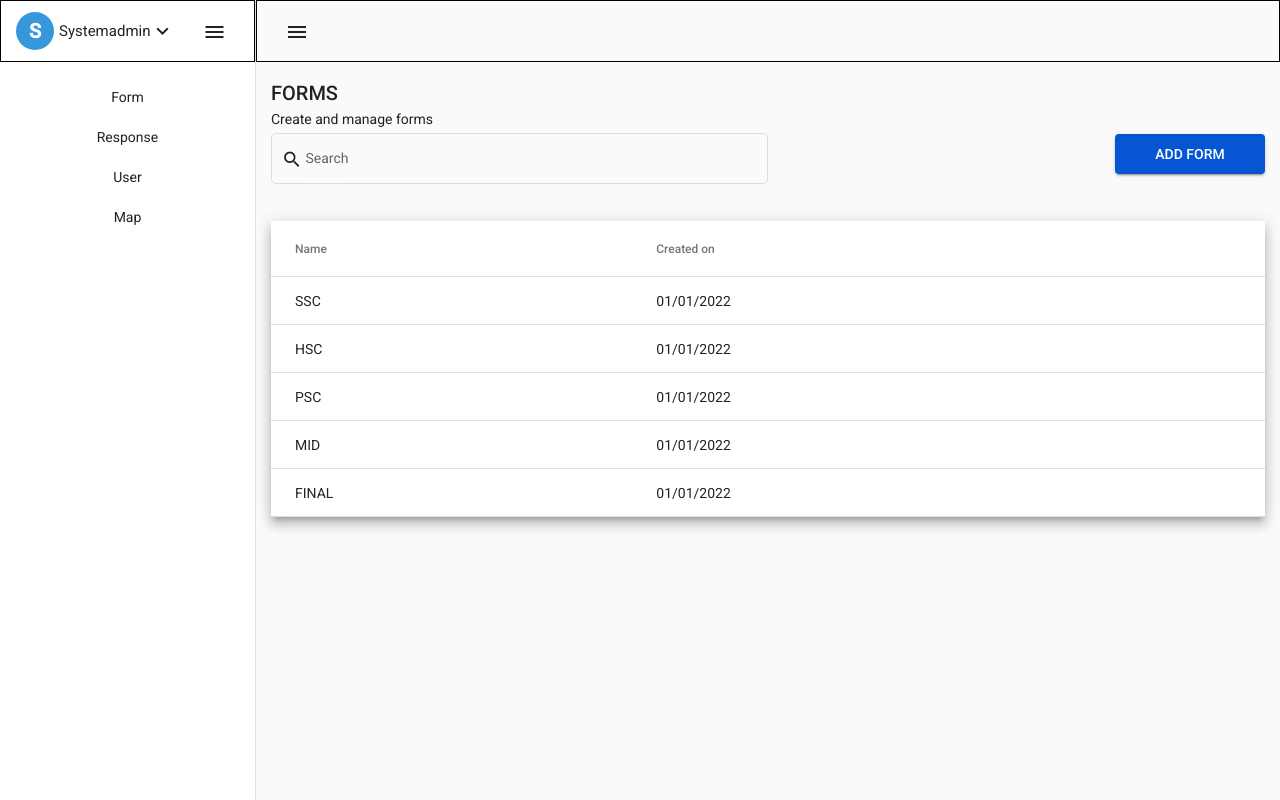
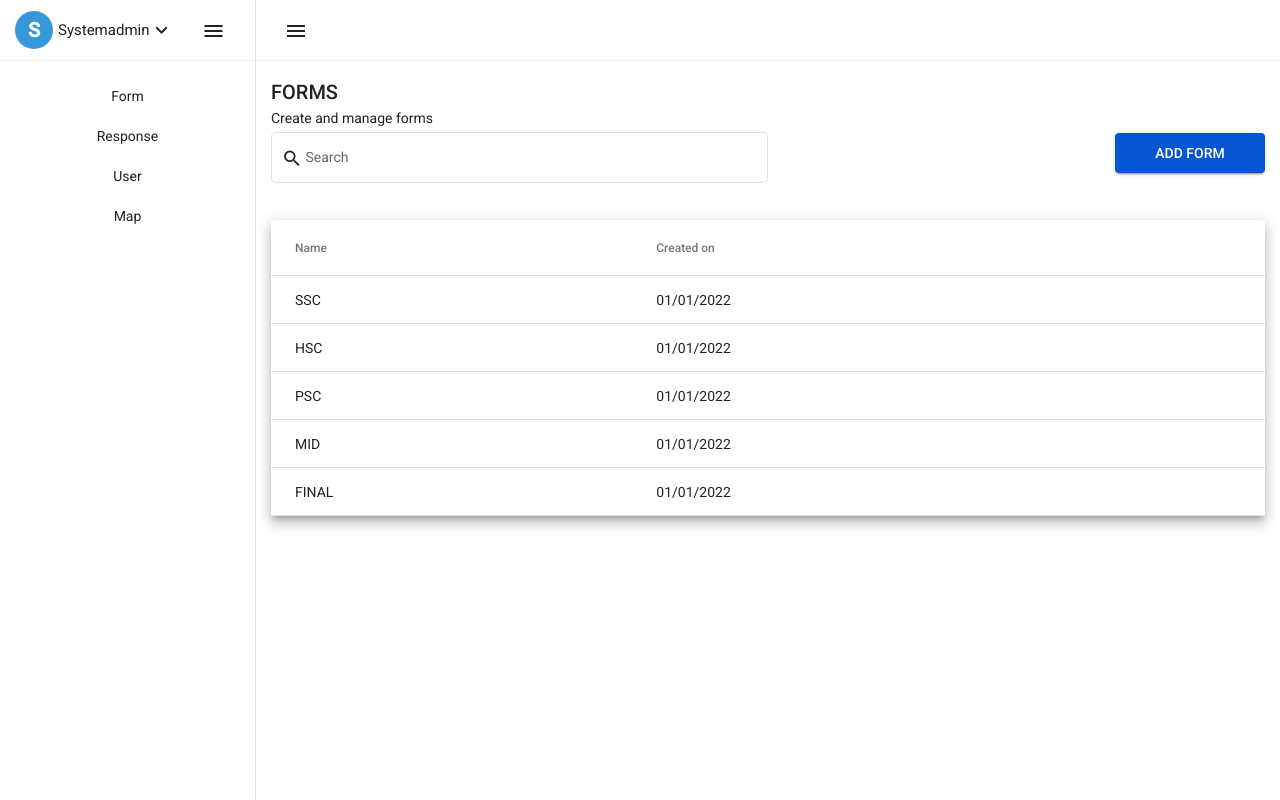
Before and after one commit to trforkan/kawsar-vai-task, an Angular app: page /dashboard/form in a window 1280 px wide. Built offline with nearby package versions, Linux system fonts and the light colour scheme.

Commit message:
form input 25th august"

```diff
--- a/src/app/dashboard/dashboard.component.scss
+++ b/src/app/dashboard/dashboard.component.scss
@@ -1,6 +1,7 @@
 
 .container {
   height: 100%;
+  background-color: #FFFFFF;
 
   &__sidenav {
 
@@ -11,7 +12,7 @@
     // border: 1px solid black;
 
     &__header {
-      border: 1px solid black;
+      border-bottom: 1px solid #EEEEEE;
       display: flex;
       align-items: center;
       height: 60px;
@@ -115,7 +116,7 @@
   &__sidenav-content {
     &__header {
       height: 60px;
-      border: 1px solid black;
+      border-bottom: 1px solid #EEEEEE;
       display: flex;
       align-items: center;
     }
--- a/src/app/dashboard/pages/ques-builder/ques-builder.component.scss
+++ b/src/app/dashboard/pages/ques-builder/ques-builder.component.scss
@@ -1,5 +1,8 @@
 .container {
-  margin: 15px;
+  height: 89vh;
+  position: sticky;
+  overflow-y: scroll;
+  padding: 15px;
   background-color: #F2F2F2;
 
   &__form {
@@ -25,6 +28,7 @@
 
       .questions {
 
+        border-left: 3px solid #FEC44D;
         .question {
           display: flex;
           justify-content: space-between;
@@ -35,7 +39,7 @@
         }
 
         .answers {
-          // border: 1px solid black;
+          // border-left: 1px solid black;
           display: flex;
           flex-direction: column;
           // align-items: center;
```
